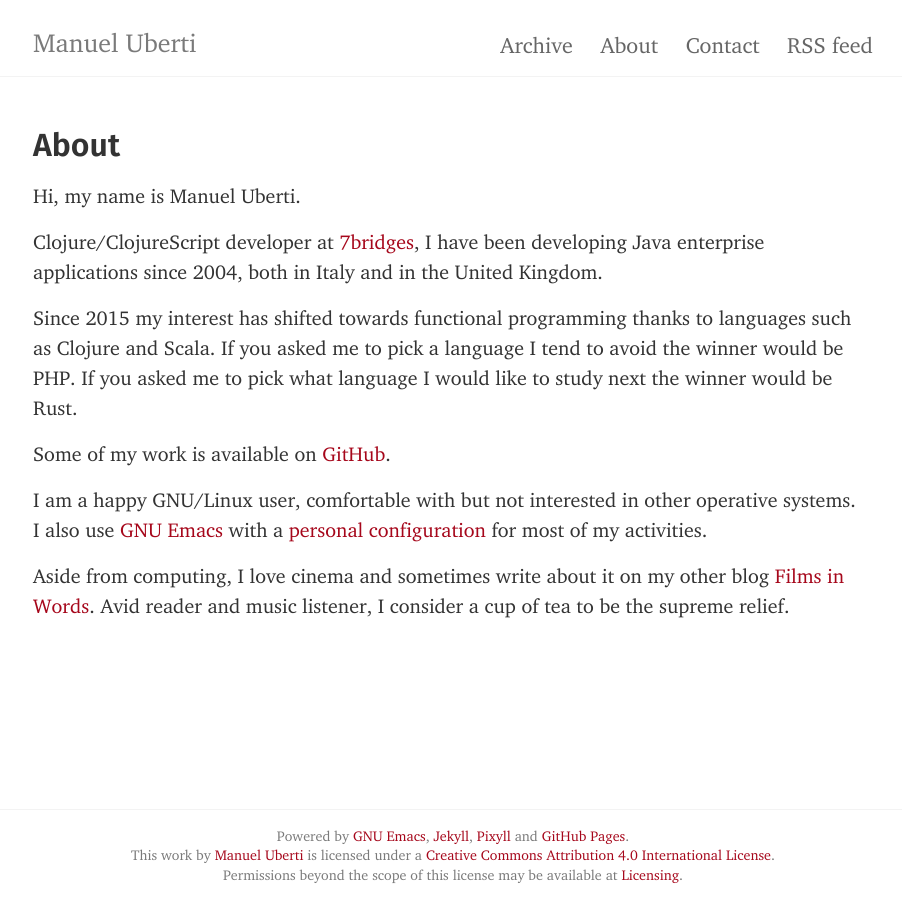
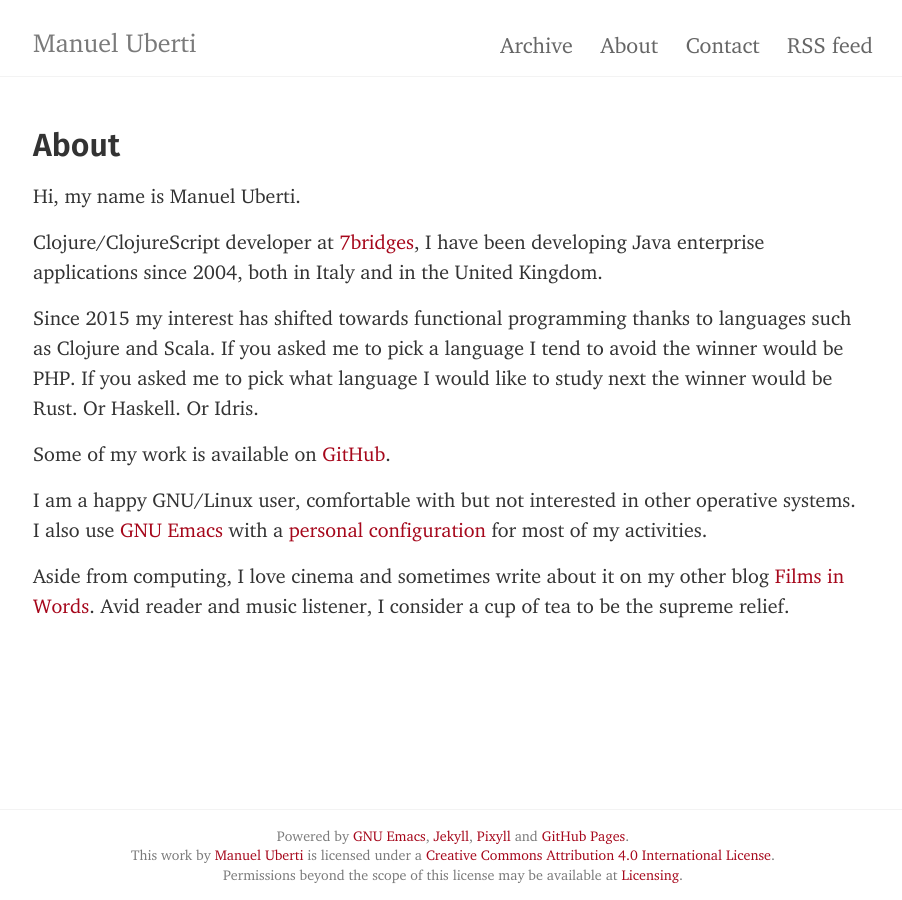
Before and after one commit to manuel-uberti/manuel-uberti.github.io, a Jekyll site: the page built from about.md, in a window 1280 px wide. Shown: the whole page, without its empty margins (187-1089 px from the left). Built offline with Jekyll 4.4.1, drawn with Linux system fonts in a browser that asks for light colours.

Commit message:
Be less serious, for once

```diff
--- a/about.md
+++ b/about.md
@@ -14,7 +14,7 @@
 Since 2015 my interest has shifted towards functional programming thanks to
 languages such as Clojure and Scala. If you asked me to pick a language I tend
 to avoid the winner would be PHP. If you asked me to pick what language I would
-like to study next the winner would be Rust.
+like to study next the winner would be Rust. Or Haskell. Or Idris.
 
 Some of my work is available on [GitHub](https://github.com/manuel-uberti).
 
```
